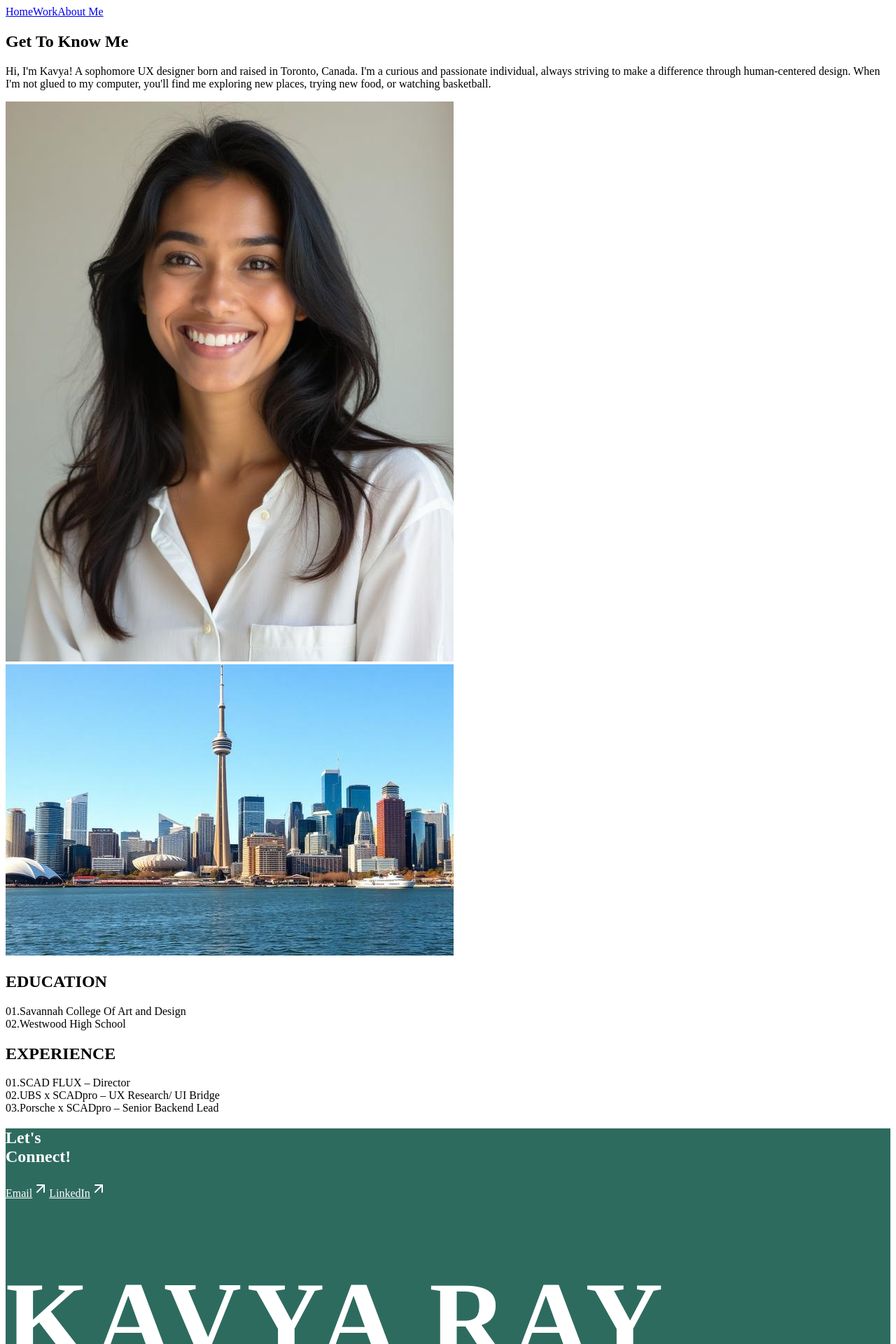
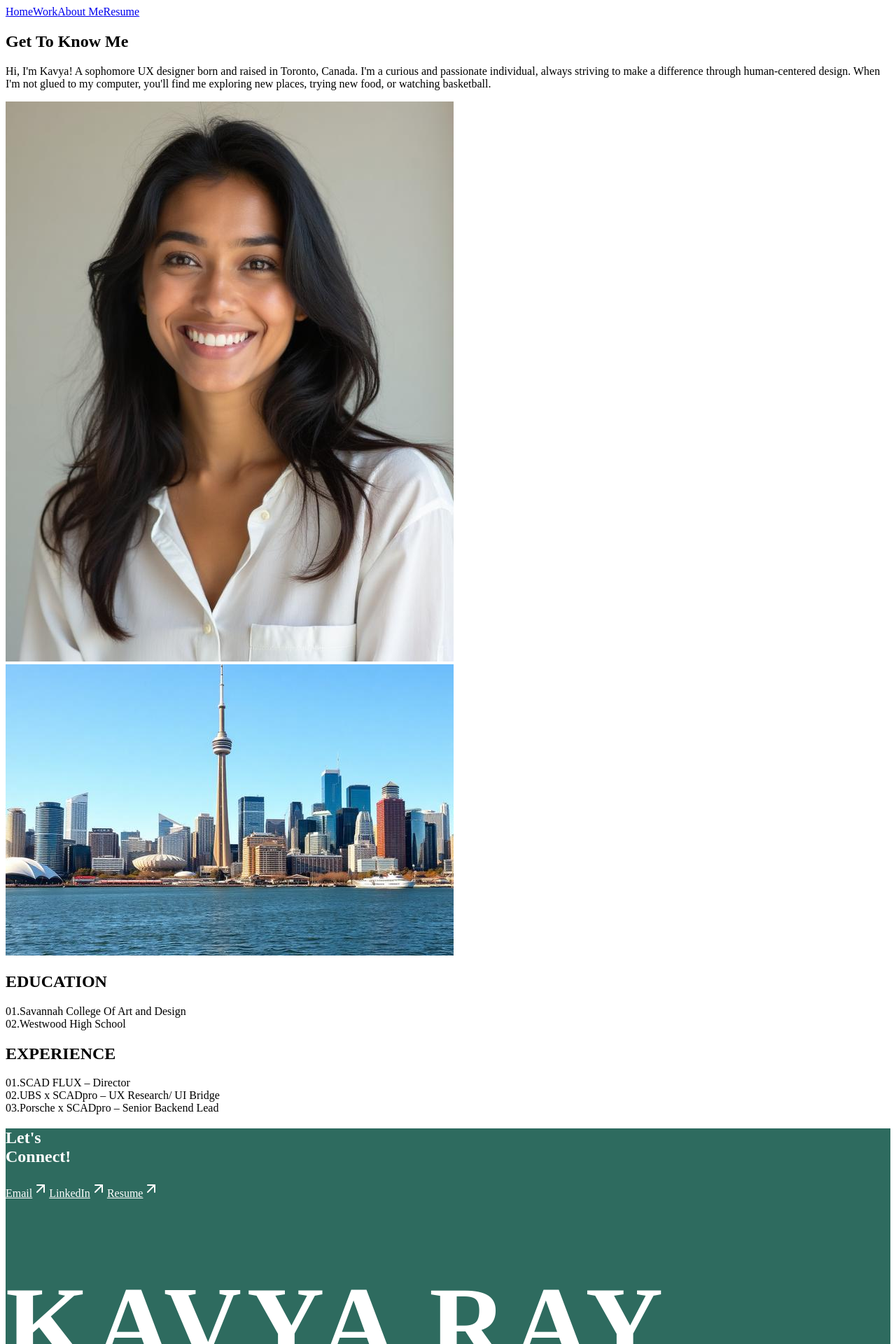
Before and after one commit to rangeofviewstudios/kavyas-portfolio, a Next.js app: page /About in a window 1280 px wide. Shown: the top 1920 px of the page at 70% size. Built offline with nearby package versions, Linux system fonts and the light colour scheme.

Commit message:
footer fixed, resume downloadable, google tag added

```diff
--- a/components/Footer.tsx
+++ b/components/Footer.tsx
@@ -1,9 +1,11 @@
 import { ArrowUpRight } from "lucide-react";
-import Link from "next/link";
 
 export function Footer() {
   return (
-    <footer className="py-12 sm:py-16 px-6 relative z-10" style={{ backgroundColor: '#2E6B5F' }}>
+    <footer
+      className="pt-12 sm:pt-16 px-6 relative z-10 overflow-hidden"
+      style={{ backgroundColor: '#2E6B5F' }}
+    >
       <div className="container mx-auto max-w-6xl">
         {/* Top Section */}
         <div className="flex flex-col md:flex-row items-start justify-between gap-8 mb-10 sm:mb-12">
@@ -32,22 +34,30 @@ export function Footer() {
               LinkedIn
               <ArrowUpRight className="w-4 h-4 sm:w-5 sm:h-5" />
             </a>
-
+            <a
+              href="/Kavya_Ray_Resume.pdf"
+              download="Kavya_Ray_Resume.pdf"
+              className="flex items-center gap-2 text-base sm:text-lg transition-opacity hover:opacity-70"
+              style={{ color: '#FFFFFF' }}
+            >
+              Resume
+              <ArrowUpRight className="w-4 h-4 sm:w-5 sm:h-5" />
+            </a>
           </div>
         </div>
 
         {/* Divider Line */}
         <div className="w-full h-px mb-10 sm:mb-12" style={{ backgroundColor: '#FFFFFF' }}></div>
 
-        {/* Bottom - Large Name */}
-        <div className="text-center -mb-12 sm:-mb-16">
+        {/* Bottom - Large Name, bleeds out of footer bottom (clipped by overflow:hidden) */}
+        <div className="text-center" style={{ marginBottom: '-0.45em' }}>
           <h1
             className="font-bold tracking-wider whitespace-nowrap"
             style={{
               fontSize: 'clamp(2.5rem, 12vw, 12rem)',
               color: '#FFFFFF',
-              lineHeight: '0.9',
-              letterSpacing: '0.05em'
+              lineHeight: '1',
+              letterSpacing: '0.05em',
             }}
           >
             KAVYA RAY
--- a/components/Navigation.tsx
+++ b/components/Navigation.tsx
@@ -19,6 +19,13 @@ export function Navigation() {
             {item.label}
           </NavLink>
         ))}
+        <a
+          href="/Kavya_Ray_Resume.pdf"
+          download="Kavya_Ray_Resume.pdf"
+          className="px-2 py-1.5 sm:px-6 sm:py-3 text-[13px] sm:text-base font-medium text-black rounded-full transition-colors hover:text-black hover:bg-background hover:shadow-sm whitespace-nowrap"
+        >
+          Resume
+        </a>
       </div>
     </nav>
   );
```
Also changed, not shown: app/layout.tsx (+14 -0 lines), 1 other file (tests, documents, lock files or other folders).
